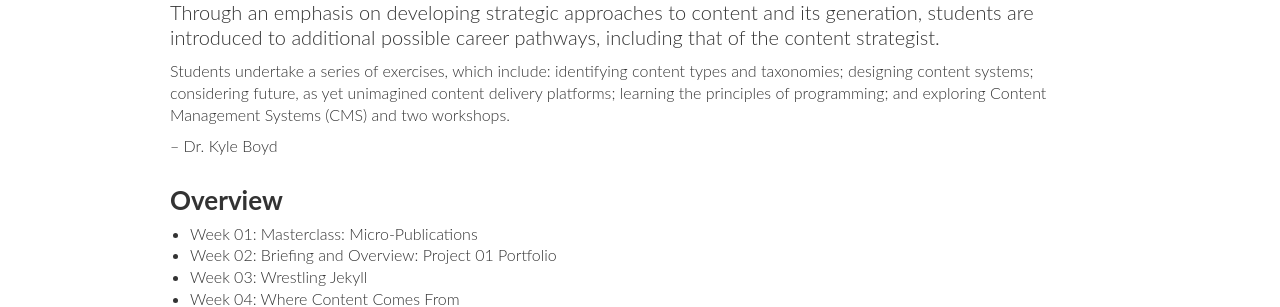
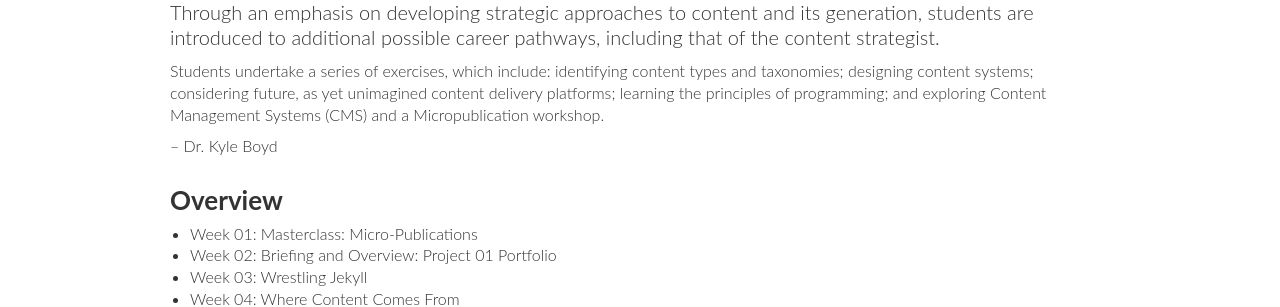
Before and after one commit to ixdbelfast/ixdbelfast.github.io, a Jekyll site: the page built from modules/IXD301/IXD301.md, in a window 1280 px wide and 900 px high, scrolled down 546 px. Shown: the part 199-506 px from the top of the window. Built offline with Jekyll 4.4.1, drawn with Linux system fonts in a browser that asks for light colours; our own code applies the rules of GitHub Pages for plain Markdown files; some of the changed text lies outside the part shown.

Commit message:
Week 02 Release

```diff
--- a/modules/IXD301/IXD301.md
+++ b/modules/IXD301/IXD301.md
@@ -3,7 +3,7 @@
 
 This module explores the importance of considering content – in all its forms – as a core element of any piece of interaction design that can, itself, be designed. As content strategist Karen McGrane puts it: “Well-structured content is the backbone and starting point of all successful web designs and user interactions.” Through an emphasis on developing strategic approaches to content and its generation, students are introduced to additional possible career pathways, including that of the content strategist.
 
-Students undertake a series of exercises, which include: identifying content types and taxonomies; designing content systems; considering future, as yet unimagined content delivery platforms; learning the principles of programming; and exploring Content Management Systems (CMS) and two workshops.
+Students undertake a series of exercises, which include: identifying content types and taxonomies; designing content systems; considering future, as yet unimagined content delivery platforms; learning the principles of programming; and exploring Content Management Systems (CMS) and a Micropublication workshop.
 
 -- Dr. Kyle Boyd
 
@@ -44,7 +44,7 @@
 This is a one day masterclass supplemented with a week to develop and realise ideas. Masterclass on Thursday, deadline the following Wednesday. A short, sharp one week project.
 
 ---
-<!---
+
 Week 02: Briefing and Overview: Project 01 Portfolio
 --------------------------------------------
 
@@ -79,7 +79,7 @@
 
 
 ---
-
+<!---
 
 Week 03: Wrestling Jekyll
 -------------------------
```
